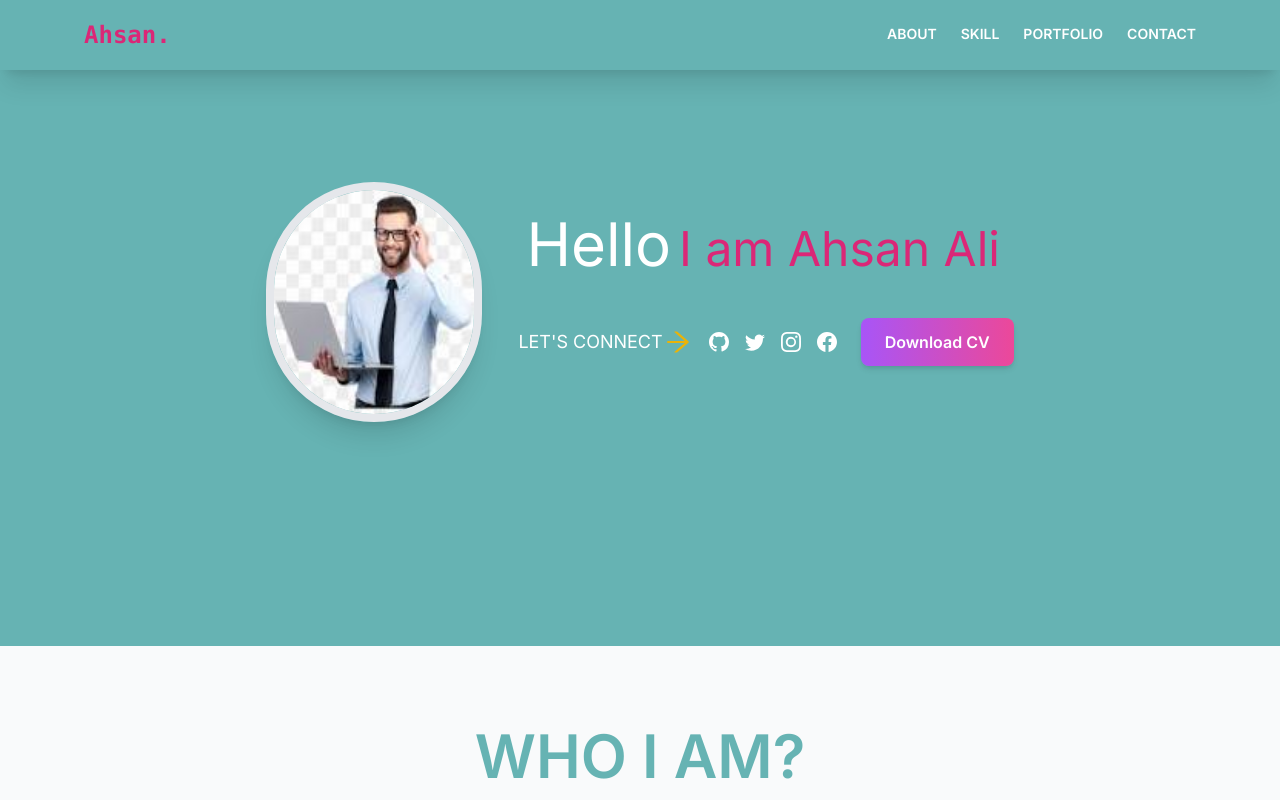
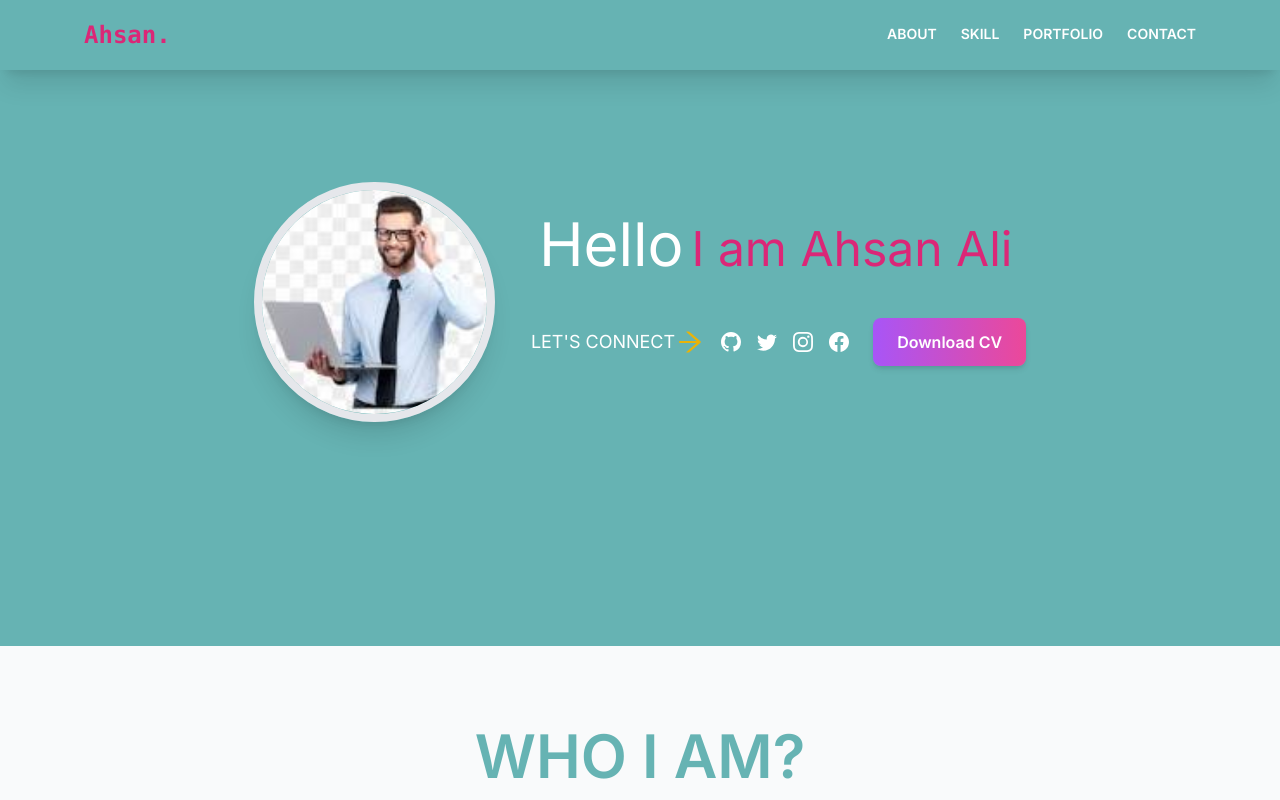
Before and after one commit to ahsanali7893/Portfolio, a Next.js app: page / in a window 1280 px wide. Shown: the top 800 px of the page. Built offline with nearby package versions, Linux system fonts and the light colour scheme.

Commit message:
image rounded

```diff
--- a/src/components/Hero/page.tsx
+++ b/src/components/Hero/page.tsx
@@ -17,8 +17,8 @@ const Hero = (props: Props) => {
           <div className="flex flex-col items-center justify-center lg:flex-row">
             <div className="rounded-full border-8 border-primary shadow-xl">
               <Image
-                height={10}
-                width={200}
+                height={48}
+                width={225}
                 src="/dev.jpeg"
                 className="h-48 rounded-full sm:h-56"
                 alt=""
```
